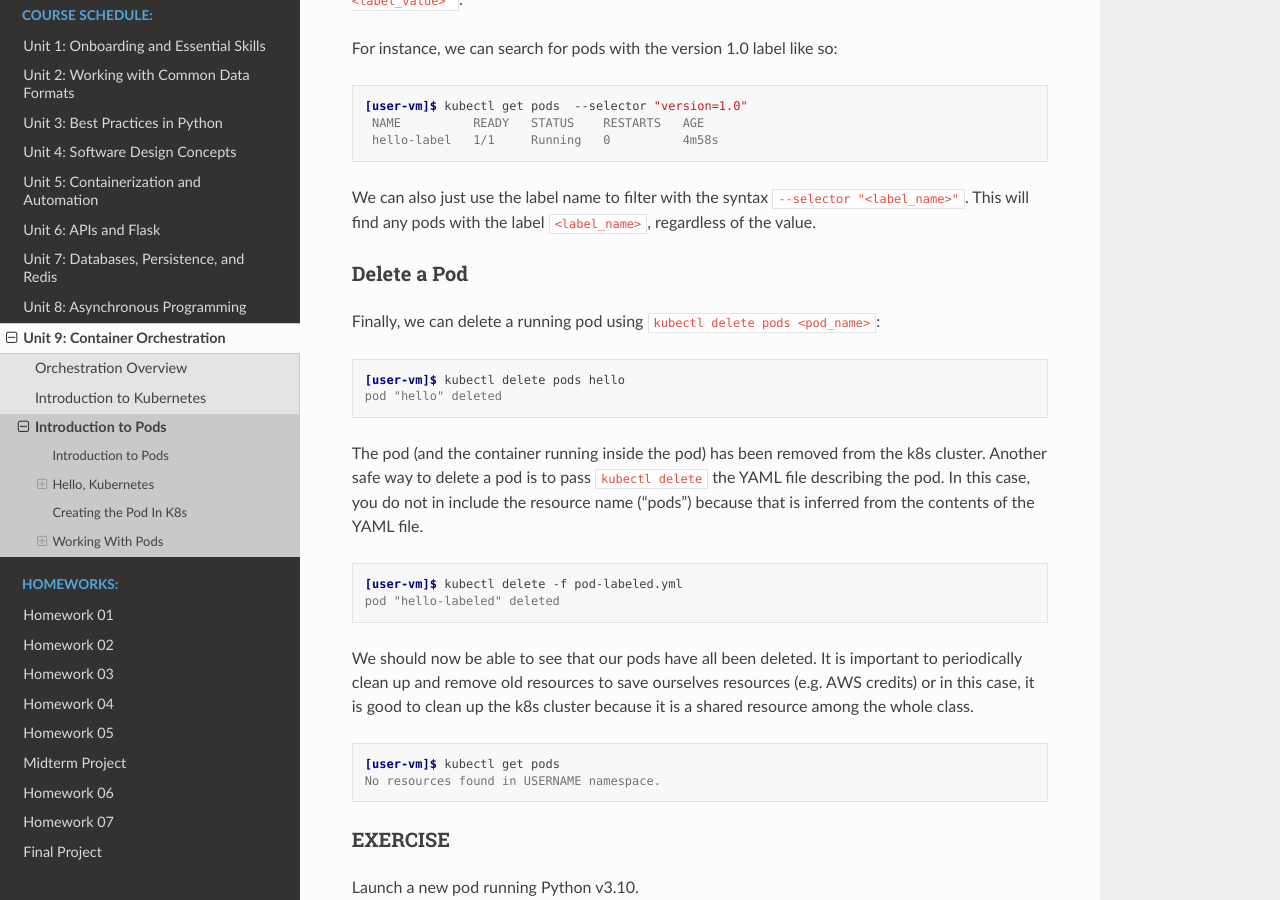
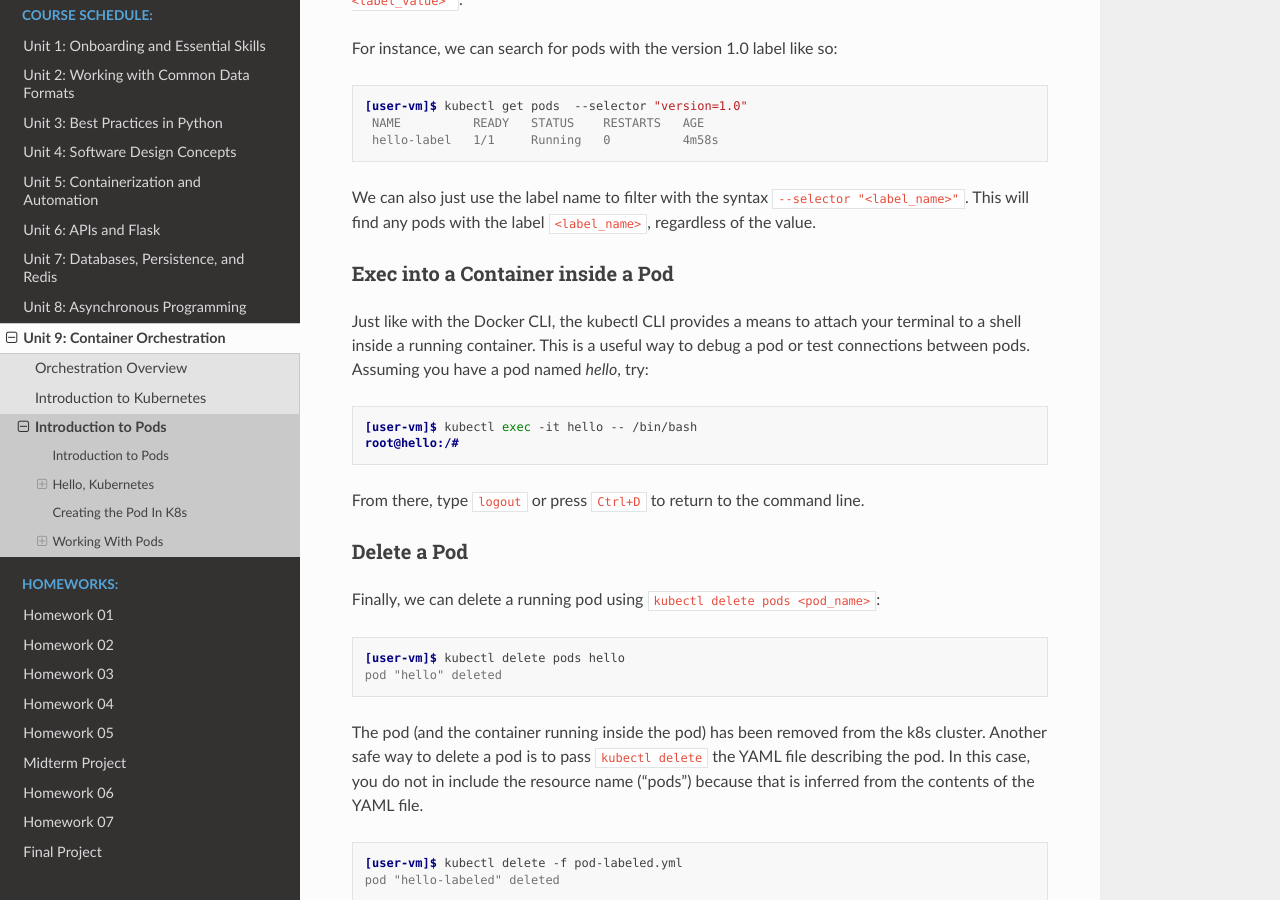
Before and after one commit to TACC/coe-332-sp24, a Sphinx documentation site: the page built from docs/unit09/pods.rst, in a window 1280 px wide and 900 px high, scrolled down 6038 px. Built offline with Sphinx 7.4.7 and the Read the Docs theme 2.0.0, drawn with Linux system fonts in a browser that asks for light colours.

Commit message:
add bit about exec-ing into pod

```diff
--- a/docs/unit09/pods.rst
+++ b/docs/unit09/pods.rst
@@ -314,6 +314,22 @@ We can also just use the label name to filter with the syntax ``--selector "<lab
 the label ``<label_name>``, regardless of the value.
 
 
+Exec into a Container inside a Pod
+~~~~~~~~~~~~~~~~~~~~~~~~~~~~~~~~~~
+
+Just like with the Docker CLI, the kubectl CLI provides a means to attach your terminal to a shell inside a
+running container. This is a useful way to debug a pod or test connections between pods. Assuming you have a
+pod named `hello`, try:
+
+.. code-block:: console
+
+   [user-vm]$ kubectl exec -it hello -- /bin/bash
+   root@hello:/#
+
+From there, type ``logout`` or press ``Ctrl+D`` to return to the command line.
+
+
+
 Delete a Pod
 ~~~~~~~~~~~~
 
```
